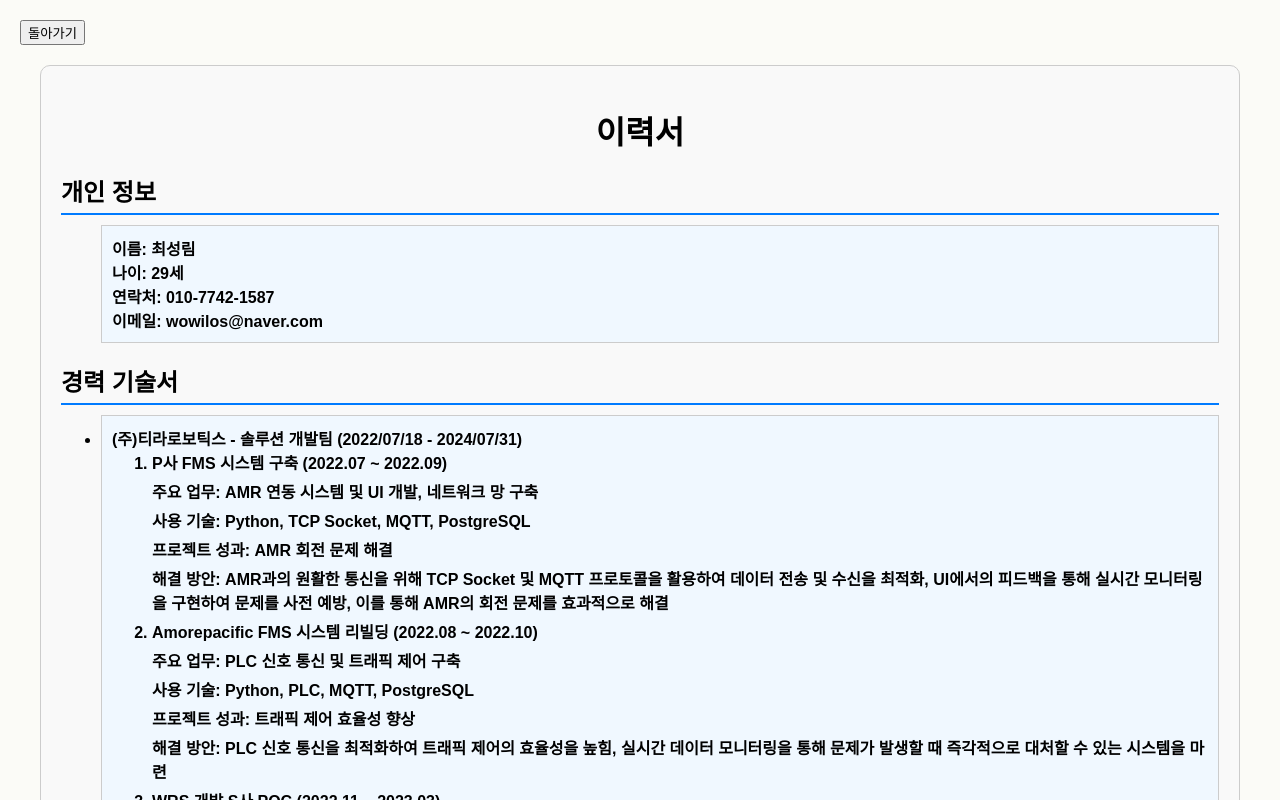
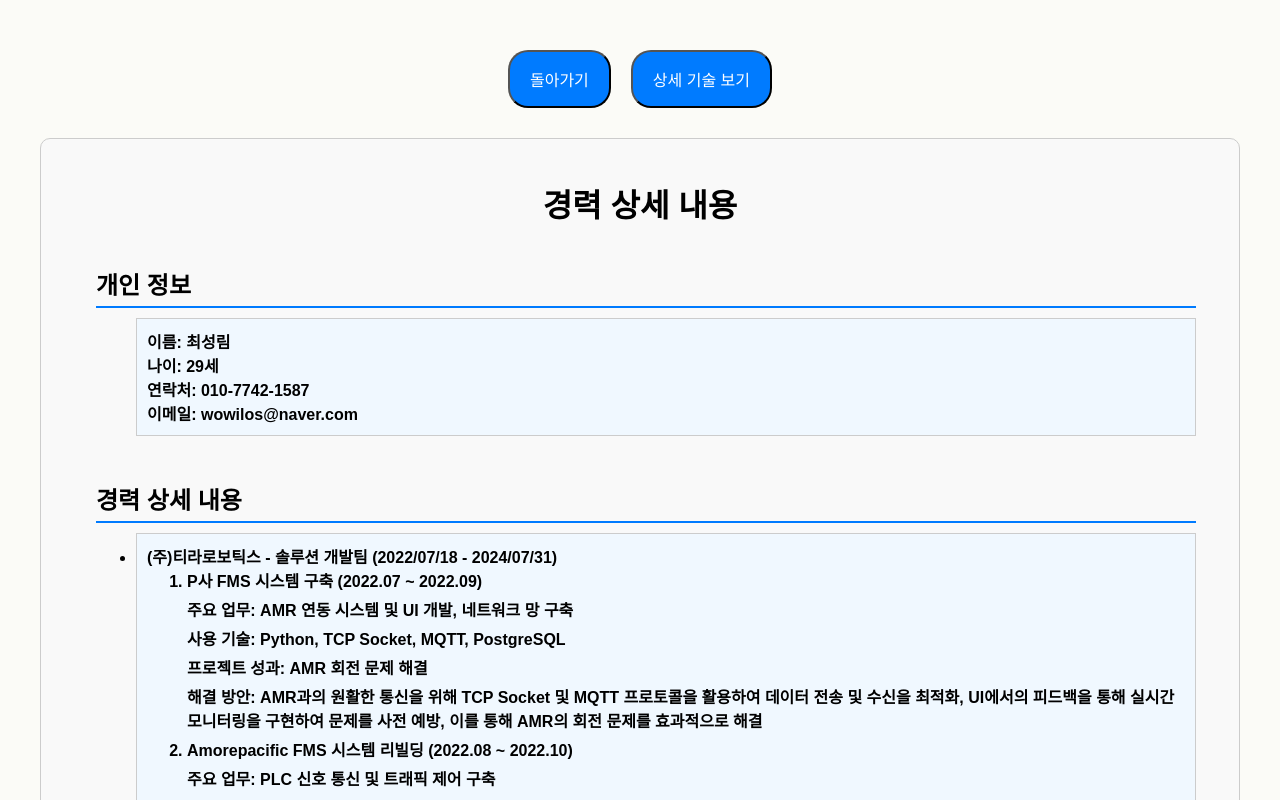
Before and after one commit to Choisungrim/choisungrim.io, a React (Create React App) app: page /choisungrim.io/resumeCareer in a window 1280 px wide. Shown: the top 800 px of the page. Built offline with nearby package versions, Linux system fonts and the light colour scheme.

Commit message:
content update

```diff
--- a/src/css/resumeCareer.css
+++ b/src/css/resumeCareer.css
@@ -4,15 +4,23 @@
     border: 1px solid #ccc;
     border-radius: 10px;
     background-color: #f9f9f9;
+    display: flex; /* flexbox 사용 */
+    flex-direction: column; /* 세로 방향으로 정렬 */
+    align-items: center; /* 전체 컨텐츠 중앙 정렬 */
 }
 
 .resume-title {
-    text-align: center;
+    text-align: center; /* 텍스트 중앙 정렬 */
     margin-bottom: 20px;
+    width: 100%; /* 전체 너비 사용 */
 }
 
 .resume-section {
+    width: 95%; /* 너비를 95%로 유지 */
+    height: 100%;
     margin-bottom: 20px;
+    margin-left: 35px; /* 왼쪽 여백 제거 */
+    align-self: flex-start; /* 섹션들을 왼쪽 정렬 */
 }
 
 .resume-section h2 {
@@ -32,3 +40,26 @@
     padding: 10px; /* 여백 추가 */
     margin-bottom: 10px; /* 아래 여백 추가 */
 }
+
+.chatbot-button_resume {
+    display: inline-block; /* inline-block으로 변경하여 블록처럼 동작 */
+    margin: 10px; /* 버튼 간격을 10px로 설정 */
+    padding: 15px 20px; /* 버튼 크기를 키움 */
+    background-color: #007BFF;
+    color: white;
+    border-radius: 20px; /* 챗봇 버튼 형태 */
+    cursor: pointer;
+    transition: background-color 0.3s; /* 부드러운 배경색 전환 */
+    font-size: 16px; /* 버튼 텍스트 크기 조정 */
+}
+
+.chatbot-button_resume:hover {
+    background-color: #0056b3; /* 버튼 호버 효과 */
+    box-shadow: 0 4px 8px rgba(0, 0, 0, 0.2); /* 그림자 효과 추가 */
+}
+
+.button-container_resume {
+    display: flex;
+    justify-content: center; /* 버튼을 수평 중앙 정렬 */
+    margin: 20px 0; /* 버튼 간격 조정 */
+}
--- a/src/resumeCareer.js
+++ b/src/resumeCareer.js
@@ -11,9 +11,12 @@ const ResumeCareer = () => {
 
     return (
         <div style={{ padding: '20px' }}>
-            <button onClick={() => navigate('/')}>돌아가기</button>
+            <div className='button-container_resume'>
+                <button className='chatbot-button_resume' onClick={() => navigate('/')}>돌아가기</button>
+                <button className='chatbot-button_resume' onClick={() => navigate('/resumeSkill')}>상세 기술 보기</button>
+            </div>
             <div className="resume-container">
-                <h1 className="resume-title">이력서</h1>
+                <h1 className="resume-title">경력 상세 내용</h1>
 
                 <section className="resume-section">
                     <h2>개인 정보</h2>
@@ -28,7 +31,7 @@ const ResumeCareer = () => {
                 </section>
 
                 <section className="resume-section">
-                    <h2>경력 기술서</h2>
+                    <h2>경력 상세 내용</h2>
                     <ul>
                         <li className="highlight">
                             <strong>(주)티라로보틱스</strong> - 솔루션 개발팀 (2022/07/18 - 2024/07/31)
@@ -128,11 +131,11 @@ const ResumeCareer = () => {
                     </ul>
                 </section>
 
-                <section calssName="resume-section">
+                <section className="resume-section">
                     <h2>자격증</h2>
                     <ul>
-                        <p className='highlight' >
-                            2021.12 - SQL 개발자 - 한국데이터산업진흥원<br />
+                        <p className="highlight">
+                            2021.12 - SQLDeveloper - 한국데이터산업진흥원<br />
                             2021.11 - 정보처리기사 - 한국산업인력공단<br />
                             2020.06 - MOS - Microsoft<br />
                             2016.11 - 네트워크관리사 2급 - 한국정보통신자격협회
@@ -140,11 +143,11 @@ const ResumeCareer = () => {
                     </ul>
                 </section>
 
-                <section calssName="resume-section">
+                <section className="resume-section">
                     <h2>블로그</h2>
                     <ul>
-                        <p className='highlight' >
-                            https://70658277.tistory.com/
+                        <p className='highlight'>
+                            <a href="https://70658277.tistory.com/">https://70658277.tistory.com/</a>
                         </p>
                     </ul>
                 </section>
@@ -165,7 +168,10 @@ const ResumeCareer = () => {
                     </ul>
                 </section>
             </div>
-            <button onClick={() => navigate('/')}>돌아가기</button>
+            <div className='button-container_resume'>
+                <button className='chatbot-button_resume' onClick={() => navigate('/')}>돌아가기</button>
+                <button className='chatbot-button_resume' onClick={() => navigate('/resumeSkill')}>상세 기술 보기</button>
+            </div>
         </div>
     );
 };
--- a/src/resumeSkill.js
+++ b/src/resumeSkill.js
@@ -1,20 +1,88 @@
-import React, {useEffect} from 'react';
-import { useNavigate  } from 'react-router-dom';
+import React, { useEffect } from 'react';
+import { useNavigate } from 'react-router-dom';
+import './css/resumeCareer.css'; // 스타일 파일을 별도로 관리
 
-const Resume = () => {
-    const navigate = useNavigate ();
+const ResumeCareer = () => {
+    const navigate = useNavigate();
 
     useEffect(() => {
-        document.title = 'portfolio'; // 문서 제목 설정
+        document.title = ''; // 문서 제목 설정
     }, []);
 
     return (
         <div style={{ padding: '20px' }}>
-            <h2>이력서</h2>
-            <p>최성림, 29세 남성입니다. ... (이력서 내용)</p>
-            <button onClick={() => navigate('/')}>돌아가기</button>
+            <div className="button-container_resume">
+                <button className='chatbot-button_resume' onClick={() => navigate('/')}>돌아가기</button>
+                <button className='chatbot-button_resume' onClick={() => navigate('/resumeCareer')}>상세 경력 보기</button>
+            </div>
+            <div className="resume-container">
+                <h1 className="resume-title">기술 상세 내용</h1>
+
+                <section className="resume-section">
+                    <h2>개인 정보</h2>
+                    <ul>
+                        <p className="highlight">
+                            이름: 최성림<br />
+                            나이: 29세<br />
+                            연락처: 010-7742-1587<br />
+                            이메일: wowilos@naver.com
+                        </p>
+                    </ul>
+                </section>
+
+                <section className="resume-section">
+                    <h2>기술 상세 내용</h2>
+                    <ul>
+                        <li className="highlight">
+                            <ol>
+                                <li>
+                                    <strong>프로그래밍 언어</strong>
+                                    <p><strong>Python</strong>: 데이터 처리 및 서버 사이드 로직 구현 경험이 있으며, <strong>로봇 납품 프로젝트</strong>에서는 각 로봇별 작업 관리, 할당, 피드백 관리 및 PLC 프로토콜 연동을 통해 효율적인 작업 흐름을 구축하였음.</p>
+                                    <p><strong>Java</strong>: 애플리케이션 개발 및 서버 사이드 프로그래밍에 대한 깊은 이해를 바탕으로, <strong>로봇 관제 및 작업 관리</strong> 시스템을 개발하였으며, 기존 Python으로 개발된 시스템을 Java 기반의 Spring Framework로 포팅하여 성능을 개선하였음.</p>
+                                    <p><strong>JavaScript</strong>: 프론트엔드 개발 및 사용자 인터페이스 구현 경험이 있으며, jQuery를 활용하여 동적인 웹 페이지를 제작하였고, 기본적인 비동기 처리 이해를 바탕으로 인터페이스를 구현하였음.</p>
+                                </li>
+                                <li>
+                                    <strong>프레임워크 및 라이브러리</strong>
+                                    <p><strong>Spring Boot</strong>: RESTful API 개발 경험이 있으며, <strong>Warehouse Kitting Robot Solution</strong>을 개발하여 물류센터의 재고 및 로봇 출하를 관리하는 솔루션을 구축하였음.</p>
+                                    <p><strong>JPA</strong>: 객체 관계 매핑을 통해 복잡한 데이터 모델을 효과적으로 관리하였고, <strong>재고 및 경로 관리 시스템</strong>에서 데이터베이스 관리 경험이 있음.</p>
+                                    <p><strong>Spring Framework</strong>: 마이크로서비스 아키텍처를 구현하였으며, <strong>Fleet Management System</strong>에서 다양한 외부 서비스와 통합하여 로봇과의 통신 및 비즈니스 프로세스를 가시화하였음.</p>
+                                    <p><strong>MyBatis</strong>: 데이터베이스 접근 및 ORM 구현을 통해 <strong>모니터링 관제 및 작업 관리</strong> 시스템에서 성능 최적화 경험이 있음.</p>
+                                    <p><strong>Node.js</strong>: 비동기 처리로 성능을 최적화하여 <strong>로봇 관리 프로그램</strong>을 구축하였고, 각 로봇의 상태 요소들을 호출하는 API를 개발하였음.</p>
+                                    <p><strong>Nest.js</strong>: 최신 프레임워크를 활용하여 효율적인 서버 측 애플리케이션을 개발한 경험이 있음.</p>
+                                    <p><strong>React</strong>: 사용자 인터페이스 구축 경험이 있으며, <strong>리포트 페이지 목업 개발</strong>을 통해 응답 속도를 약 5~10초 정도 향상시켰음.</p>
+                                    <p><strong>Camunda</strong>: 비즈니스 프로세스 관리 및 자동화 도구를 활용하여 <strong>업무 프로세스 최적화</strong>를 통해 효율성을 향상시키고, <strong>코딩 없는 프로세스</strong>를 개발하여 사용자가 직접 로봇을 제어할 수 있는 서비스를 만들었음.</p>
+                                </li>
+                                <li>
+                                    <strong>데이터베이스</strong>
+                                    <p><strong>PostgreSQL</strong>: <strong>Fleet Management System</strong>에서 데이터 모델링 및 쿼리 최적화를 통해 성능을 개선하였음.</p>
+                                    <p><strong>Oracle</strong>: <strong>Warehouse Kitting Robot Solution</strong>에서 물류센터의 기준정보를 관리하고 모델링 설계를 하였음.</p>
+                                    <p><strong>MariaDB</strong>: 데이터 모델링과 스키마 설계를 통해 <strong>Fleet Management System</strong>에서 성능 개선을 이루었음.</p>
+                                </li>
+                                <li>
+                                    <strong>통신 프로토콜 및 메시징</strong>
+                                    <p><strong>MQTT</strong>: 로봇과의 실시간 데이터 송수신을 통해 제어 요청 및 상태 확인을 구현한 경험이 있음.</p>
+                                    <p><strong>TCP Socket</strong>: 안정적인 데이터 전송을 위해 실시간 송수신을 구현하여 설비와의 연계성을 높였음.</p>
+                                    <p><strong>RabbitMQ</strong>: 이벤트 기반 아키텍처를 구현하여 서비스와 프론트 간의 상호 응답성을 개선하였고, 로드 밸런싱을 통해 시스템 안정성을 높였음.</p>
+                                    <p><strong>OPC UA</strong>: 산업 자동화를 위한 데이터 통신 프로토콜을 설계하여 다양한 설비들의 인터페이스 단일화를 이루었음.</p>
+                                </li>
+                                <li>
+                                    <strong>도구 및 기술</strong>
+                                    <p><strong>Docker</strong>: 컨테이너화 및 배포 환경 자동화를 설계하였고, Docker Hub를 통해 이미지 버전 관리를 경험하였음.</p>
+                                    <p><strong>Jenkins</strong>: CI/CD를 이용하여 배포 환경 자동화를 경험하였고, 서비스 릴리즈 정보를 관리하였음.</p>
+                                    <p><strong>SonarQube</strong>: 코드 품질 개선을 위한 내부 소스코드 유효성 검사 및 오류 수정을 경험하였음.</p>
+                                    <p><strong>Prometheus</strong>: 서버 성능 모니터링 및 알림 시스템을 구축하여 시스템 안정성을 유지 관리한 경험이 있음.</p>
+                                </li>
+                            </ol>
+                        </li>
+                    </ul>
+                </section>
+            </div>
+            <div className="button-container_resume">
+                <button className='chatbot-button_resume' onClick={() => navigate('/')}>돌아가기</button>
+                <button className='chatbot-button_resume' onClick={() => navigate('/resumeCareer')}>상세 경력 보기</button>
+            </div>
         </div>
     );
 };
 
-export default Resume;
+export default ResumeCareer;
```
Also changed, not shown: src/profile.js (+15 -19 lines).
